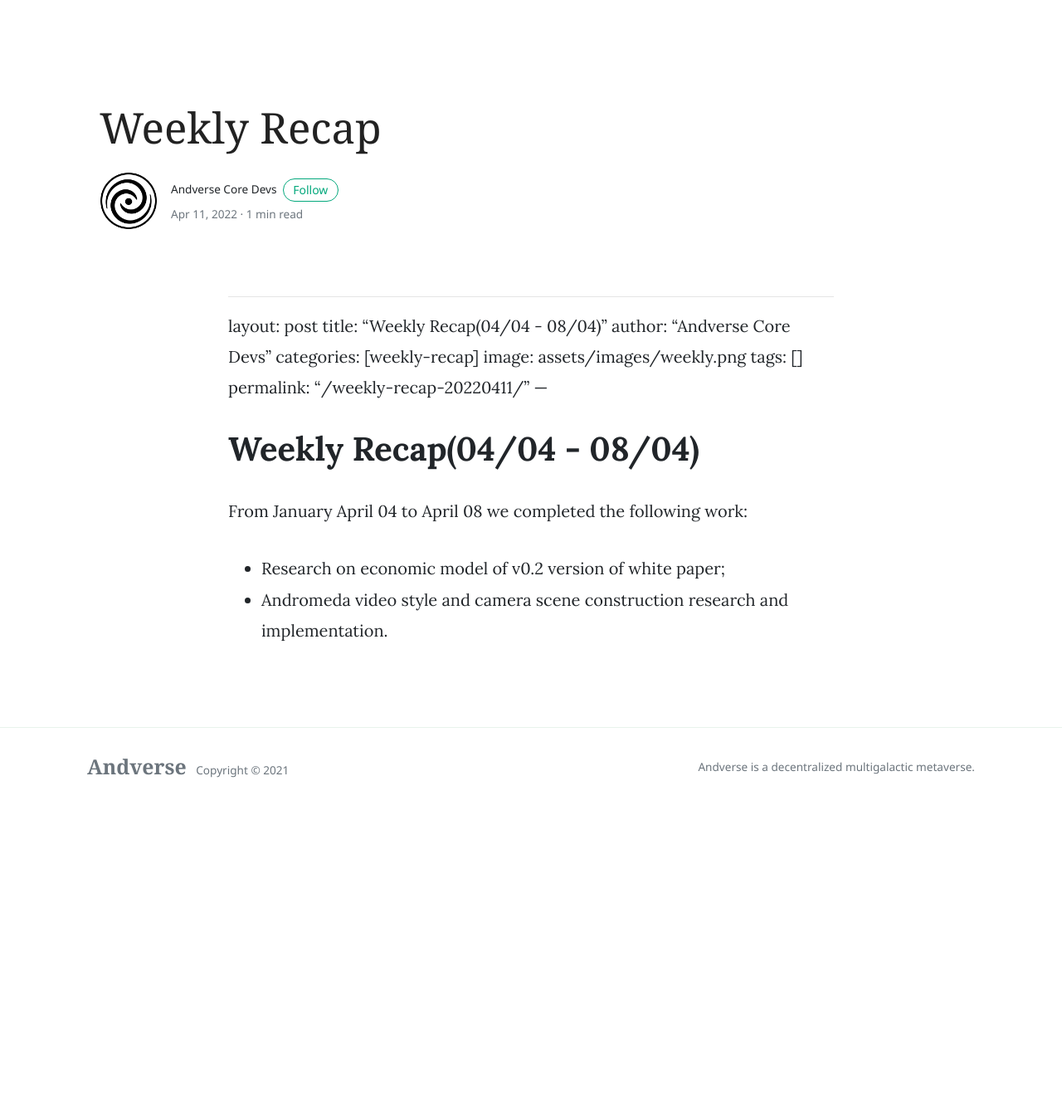
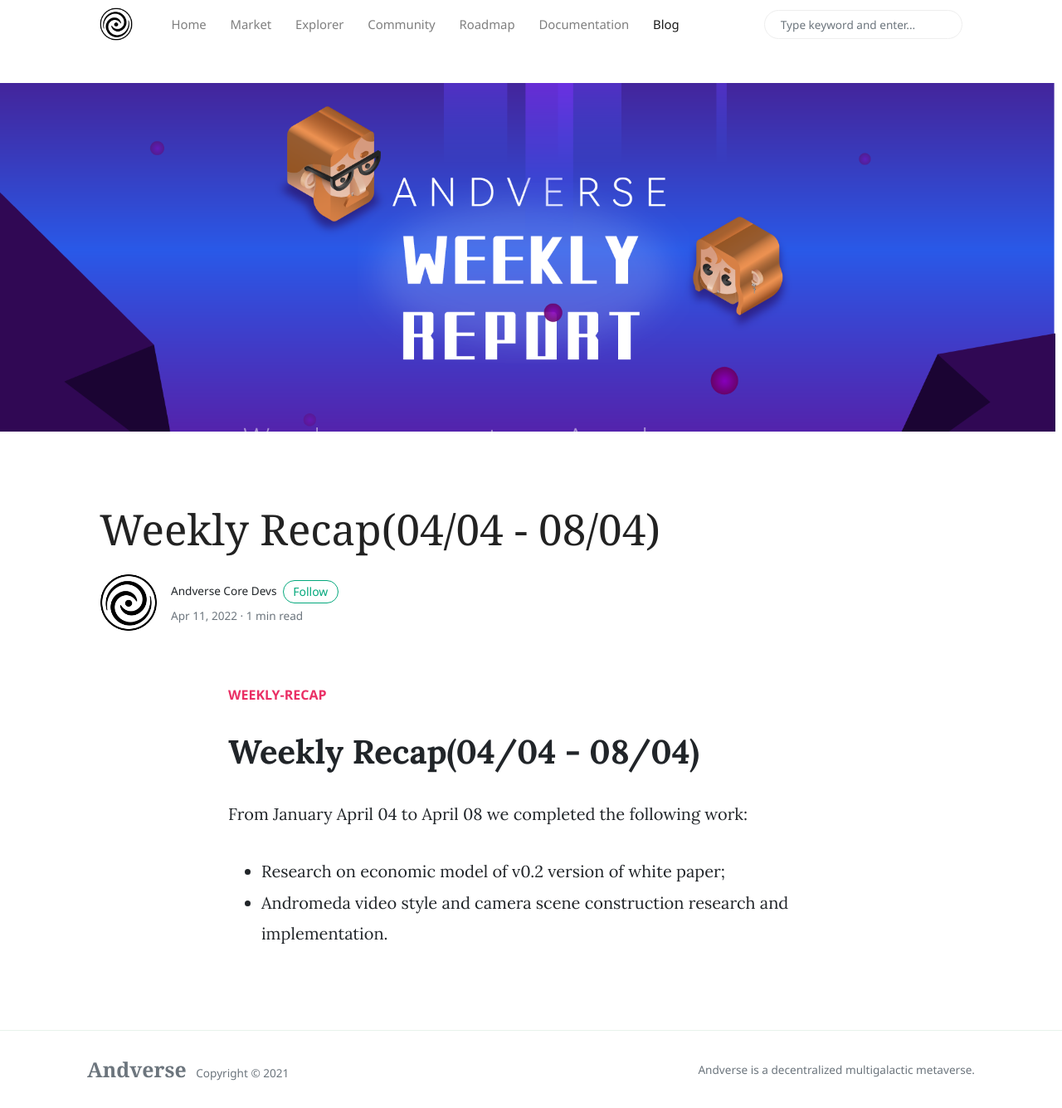
Before and after one commit to andverse-core/blog, a Jekyll site: the page built from _posts/2022-04-11-weekly-recap.md, in a window 1280 px wide and 1335 px high. Shown: the whole window at 83% size. Built offline with Jekyll 4.4.1, drawn with Linux system fonts in a browser that asks for light colours; nearby versions of some CDN libraries; some of the changed lines change nothing that is shown.

Commit message:
docs: update wp

```diff
--- a/_posts/2022-04-11-weekly-recap.md
+++ b/_posts/2022-04-11-weekly-recap.md
@@ -1,11 +1,3 @@
----
-Author: pony@diynova.com
-Date: 2022-04-11 11:54:59
-LastEditors: pony@diynova.com
-LastEditTime: 2022-04-11 11:59:45
-FilePath: /andverse.blog/_posts/2022-04-11-weekly-recap.md
-Description:
----
 ---
 layout: post
 title:  "Weekly Recap(04/04 - 08/04)"
```
